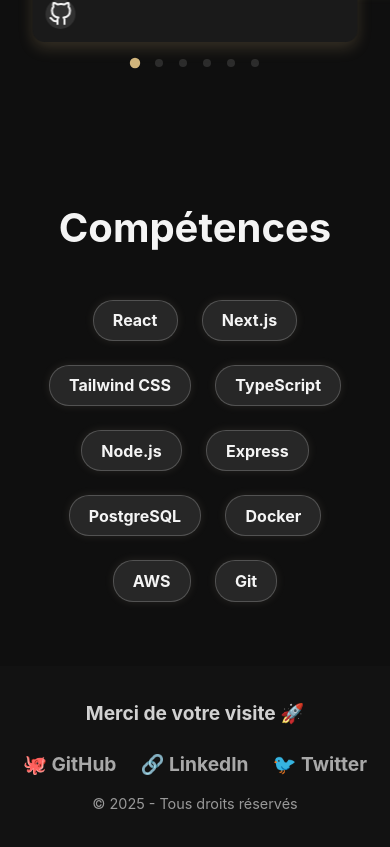
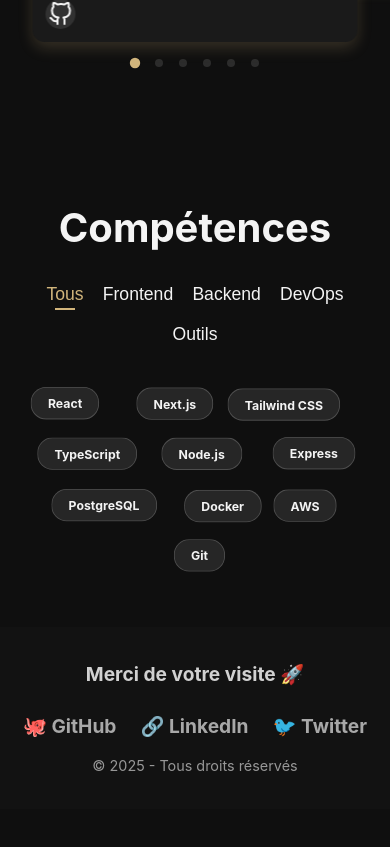
Before and after one commit to J-Banno/portfolio_next.js, a Next.js app: page / in a window 390 px wide. Shown: the part 3566-4413 px from the top of the page. After the commit the page ends 4375 px from the top, so only its background shows below. Built offline with nearby package versions, Linux system fonts and the light colour scheme.

Commit message:
feat(skills): refactor & animation improvements

```diff
--- a/src/components/Skills.tsx
+++ b/src/components/Skills.tsx
@@ -1,59 +1,83 @@
 "use client";
+
+import { useState, useCallback, useEffect, useRef } from "react";
 import { motion } from "framer-motion";
+import gsap from "gsap";
 import "@/styles/global.scss";
+import { skills, categories } from "@/lib/skills"; // ✅ Correct !
 
-const skills = [
-  {
-    name: "React",
-    category: "Frontend",
-  },
-  {
-    name: "Next.js",
-    category: "Frontend",
-  },
-  {
-    name: "Tailwind CSS",
-    category: "Frontend",
-  },
-  {
-    name: "TypeScript",
-    category: "Frontend",
-  },
-  {
-    name: "Node.js",
-    category: "Backend",
-  },
-  {
-    name: "Express",
-    category: "Backend",
-  },
-  {
-    name: "PostgreSQL",
-    category: "Backend",
-  },
-  {
-    name: "Docker",
-    category: "DevOps",
-  },
-  { name: "AWS", category: "DevOps" },
-  {
-    name: "Git",
-    category: "Outils",
-  },
-];
+export default function SkillsCloud() {
+  const [selectedCategory, setSelectedCategory] = useState("Tous");
+  const displayedSkills =
+    selectedCategory === "Tous"
+      ? skills
+      : skills.filter((skill) => skill.category === selectedCategory);
 
-export default function Skills() {
+  const skillRefs = useRef<(HTMLSpanElement | null)[]>([]);
+
+  // ✅ Refactorisation avec useCallback pour éviter la recréation de la fonction à chaque render
+  const assignRef = useCallback((el: HTMLSpanElement | null) => {
+    if (el && !skillRefs.current.includes(el)) {
+      skillRefs.current.push(el);
+    }
+  }, []);
+
+  useEffect(() => {
+    if (!skillRefs.current.length) return;
+
+    const isMobile = window.innerWidth <= 768;
+    const amplitudeX = isMobile ? 40 : 90;
+    const amplitudeY = isMobile ? 15 : 30;
+
+    skillRefs.current.forEach((el) => {
+      if (!el || gsap.isTweening(el)) return; // ✅ Évite d’animer un élément déjà en mouvement
+
+      gsap.to(el, {
+        x: `+=${Math.random() * amplitudeX - amplitudeX / 2}`,
+        y: `+=${Math.random() * amplitudeY - amplitudeY / 2}`,
+        duration: 1.5 + Math.random() * 1.5,
+        ease: "power2.inOut",
+        repeat: -1,
+        yoyo: true,
+        delay: Math.random() * 0.5,
+      });
+    });
+  }, [selectedCategory]);
+
   return (
     <section id="skills" className="skills-section">
       <h2 className="section-title">Compétences</h2>
+
+      {/* 🎯 Filtres stylisés */}
+      <div className="filter-container">
+        {categories.map((category) => (
+          <button
+            key={category}
+            className={`filter-button ${
+              selectedCategory === category ? "active" : ""
+            }`}
+            onClick={() => setSelectedCategory(category)}
+          >
+            {category}
+            {selectedCategory === category && <span className="underline" />}
+          </button>
+        ))}
+      </div>
+
+      {/* 🌟 Nuage de compétences animé */}
       <div className="skills-cloud">
-        {skills.map((skill) => (
+        {displayedSkills.map((skill, index) => (
           <motion.span
             key={skill.name}
             className="skill-tag"
-            data-tooltip-id={skill.name}
-            whileHover={{ scale: 1.2 }}
-            transition={{ type: "spring", stiffness: 200 }}
+            ref={assignRef}
+            initial={{ opacity: 0, scale: 0.85, y: 10 }}
+            animate={{ opacity: 1, scale: 1, y: 0 }}
+            transition={{ duration: 0.6, ease: "easeOut", delay: index * 0.05 }} // ✅ Stagger effect
+            whileHover={{
+              scale: 1.15,
+              boxShadow: "0px 6px 20px rgba(209, 181, 124, 0.6)",
+            }}
           >
             {skill.name}
           </motion.span>
--- /dev/null
+++ b/src/lib/skills.ts
@@ -0,0 +1,14 @@
+export const skills = [
+  { name: "React", category: "Frontend" },
+  { name: "Next.js", category: "Frontend" },
+  { name: "Tailwind CSS", category: "Frontend" },
+  { name: "TypeScript", category: "Frontend" },
+  { name: "Node.js", category: "Backend" },
+  { name: "Express", category: "Backend" },
+  { name: "PostgreSQL", category: "Backend" },
+  { name: "Docker", category: "DevOps" },
+  { name: "AWS", category: "DevOps" },
+  { name: "Git", category: "Outils" },
+];
+
+export const categories = ["Tous", "Frontend", "Backend", "DevOps", "Outils"];
--- a/src/styles/_skills.scss
+++ b/src/styles/_skills.scss
@@ -1,3 +1,5 @@
+@import "@/styles/variables";
+
 .skills-section {
   padding: 4rem 5vw;
   background: $primary-bg;
@@ -7,36 +9,88 @@
   .section-title {
     font-size: 2.5rem;
     font-weight: bold;
-    margin-bottom: 3rem;
+    margin-bottom: 2rem;
+  }
+
+  .filter-container {
+    display: flex;
+    justify-content: center;
+    gap: 2rem;
+    margin-bottom: 2rem;
+    flex-wrap: wrap;
+
+    .filter-button {
+      background: none;
+      border: none;
+      color: $text-main;
+      font-size: 1.1rem;
+      font-weight: 500;
+      cursor: pointer;
+      position: relative;
+      transition: all 0.3s ease-in-out;
+
+      &.active {
+        color: $accent;
+      }
+
+      &:hover {
+        opacity: 0.9;
+        transform: scale(1.05);
+      }
+
+      .underline {
+        position: absolute;
+        bottom: -5px;
+        left: 50%;
+        transform: translateX(-50%);
+        width: 20px;
+        height: 2px;
+        background: $accent;
+        transition: width 0.3s ease-in-out;
+      }
+    }
   }
 
   .skills-cloud {
     display: flex;
     flex-wrap: wrap;
     justify-content: center;
-    gap: 1.5rem;
+    gap: 1rem;
     max-width: 900px;
     margin: 0 auto;
   }
 
   .skill-tag {
-    background: rgba(255, 255, 255, 0.1);
+    background: rgba($text-main, 0.1);
     color: $text-main;
-    padding: 0.6rem 1.2rem;
-    border-radius: 20px;
+    padding: 0.7rem 1.4rem;
+    border-radius: 18px;
     font-weight: bold;
     font-size: 1rem;
     cursor: pointer;
+    border: 1px solid rgba($text-main, 0.2);
     transition: all 0.3s ease-in-out;
-    border: 1px solid rgba(255, 255, 255, 0.2);
-    // Bordure subtile
-    box-shadow: 0 0 10px rgba($highlight, 0.1);
 
     &:hover {
-      background: $accent;
+      background: rgba($accent, 0.85);
       color: $primary-bg;
-      transform: scale(1.05);
-      box-shadow: 0 0 20px rgba($accent, 0.2);
+      transform: scale(1.1);
+      box-shadow: 0 0 12px rgba($accent, 0.4);
+    }
+  }
+
+  @include mobile {
+    .filter-container {
+      gap: 1.2rem;
+    }
+
+    .skills-cloud {
+      gap: 0.7rem;
+    }
+
+    .skill-tag {
+      font-size: 0.9rem;
+      padding: 0.6rem 1.2rem;
     }
   }
 }
```
